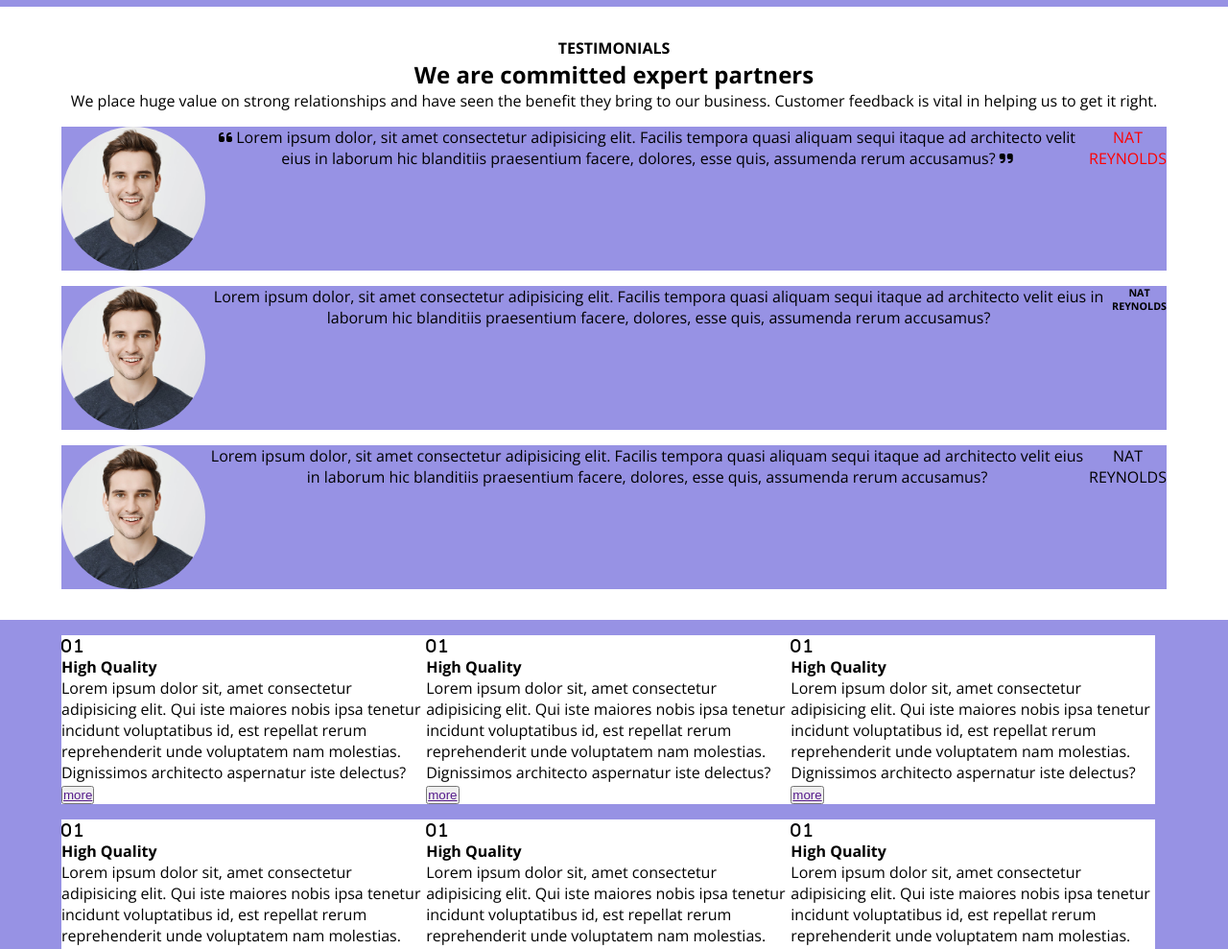
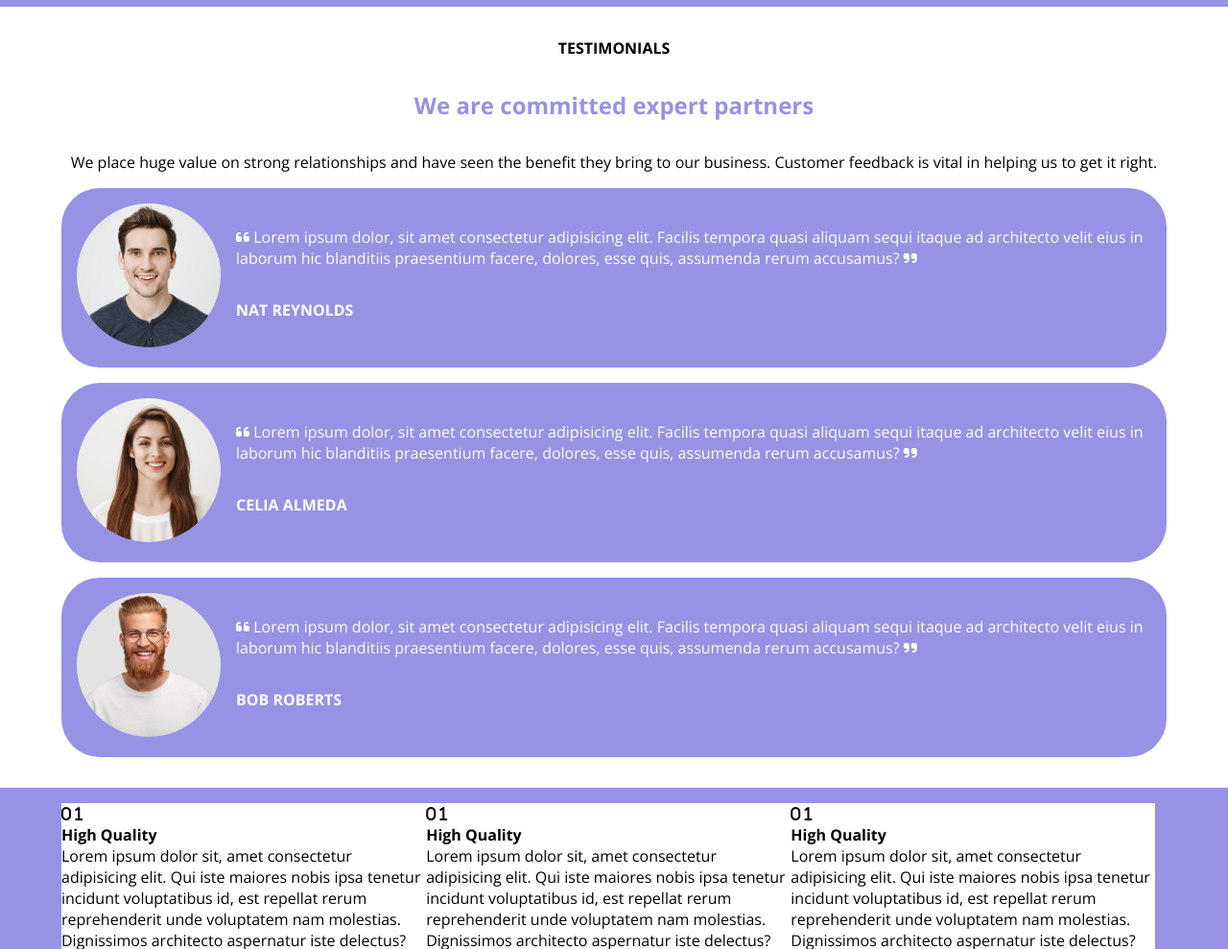
Before and after one commit to silvanoguel/htmlcss-responsive-layout, a plain HTML site: page index.html in a window 1280 px wide. Shown: the part 1760-2749 px from the top of the page at 96% size. Drawn offline with nearby package versions, Linux system fonts and the light colour scheme.

Commit message:
add:testimonials section details

```diff
--- a/css/style.css
+++ b/css/style.css
@@ -255,9 +255,21 @@ h3 {
 }
 
 /* Testimonals Section */
+
+h2 {
+   color: #9792E4;
+   margin-top: 2rem;
+   margin-bottom: 2rem;
+}
+
 .testimonial-card:not(.intro) {
     width: 100%;
-    background-color: #9792E4;;
+    background-color: #9792E4;
+    border-radius: 40px;
+    padding-top: 1rem;
+    padding-bottom: 1rem;
+    color: white;
+    padding: 1rem;
 }
 .testimonial-card .intro {
     width: 100%;
@@ -282,6 +294,14 @@ h3 {
     margin-bottom: 2rem;
 }
 
+.testimonial-card-text {
+    padding-bottom: 2rem;
+}
+
+.testimonial-name {
+    padding-top: 2rem;
+}
+
 /* Media Queries */
 
 /* For tablets */
@@ -291,12 +311,15 @@ h3 {
     .testimonial-card:not(.intro) {
         display: flex;
     }
+
+    .testimonial-card-text {
+        text-align: left;
+        padding-left: 1rem;
+        padding-top: 1.5rem;
+    }
 }
 
-.testimonial-name {
-    /* debug */
-    color: red;
-}
+
 
 /* Benefits section*/
 
--- a/index.html
+++ b/index.html
@@ -125,21 +125,33 @@
                 </div>
 
                 <div class="testimonial-card margin-top1rem">
-                    <img src="img/testimonial1.jpg" alt="">
-                    <p><i class="fa-solid fa-quote-left"></i> Lorem ipsum dolor, sit amet consectetur adipisicing elit. Facilis tempora quasi aliquam sequi itaque ad architecto velit eius in laborum hic blanditiis praesentium facere, dolores, esse quis, assumenda rerum accusamus? <i class="fa-solid fa-quote-right"></i></p>
-                    <span class="testimonial-name">NAT REYNOLDS</span>
+                    <div class="testimonial-card-image">
+                        <img src="img/testimonial1.jpg" alt="">
+                    </div>
+                    <div class="testimonial-card-text">
+                        <p><i class="fa-solid fa-quote-left"></i> Lorem ipsum dolor, sit amet consectetur adipisicing elit. Facilis tempora quasi aliquam sequi itaque ad architecto velit eius in laborum hic blanditiis praesentium facere, dolores, esse quis, assumenda rerum accusamus? <i class="fa-solid fa-quote-right"></i></p>
+                        <p class="testimonial-name"><b>NAT REYNOLDS</b></p>
+                    </div>
                 </div>
 
                 <div class="testimonial-card margin-top1rem">
-                    <img src="img/testimonial1.jpg" alt="">
-                    <p>Lorem ipsum dolor, sit amet consectetur adipisicing elit. Facilis tempora quasi aliquam sequi itaque ad architecto velit eius in laborum hic blanditiis praesentium facere, dolores, esse quis, assumenda rerum accusamus?</p>
-                    <h6>NAT REYNOLDS</h6>
+                    <div class="testimonial-card-image">
+                        <img src="img/testimonial2.jpg" alt="">
+                    </div>
+                    <div class="testimonial-card-text">
+                        <p><i class="fa-solid fa-quote-left"></i> Lorem ipsum dolor, sit amet consectetur adipisicing elit. Facilis tempora quasi aliquam sequi itaque ad architecto velit eius in laborum hic blanditiis praesentium facere, dolores, esse quis, assumenda rerum accusamus? <i class="fa-solid fa-quote-right"></i></p>
+                        <p class="testimonial-name"><b>CELIA ALMEDA</b></p>
+                    </div>
                 </div>
 
                 <div class="testimonial-card margin-top1rem">
-                    <img src="img/testimonial1.jpg" alt="">
-                    <p>Lorem ipsum dolor, sit amet consectetur adipisicing elit. Facilis tempora quasi aliquam sequi itaque ad architecto velit eius in laborum hic blanditiis praesentium facere, dolores, esse quis, assumenda rerum accusamus?</p>
-                    <span>NAT REYNOLDS</span>
+                    <div class="testimonial-card-image">
+                        <img src="img/testimonial3.jpg" alt="">
+                    </div>
+                    <div class="testimonial-card-text">
+                        <p><i class="fa-solid fa-quote-left"></i> Lorem ipsum dolor, sit amet consectetur adipisicing elit. Facilis tempora quasi aliquam sequi itaque ad architecto velit eius in laborum hic blanditiis praesentium facere, dolores, esse quis, assumenda rerum accusamus? <i class="fa-solid fa-quote-right"></i></p>
+                        <p class="testimonial-name"><b>BOB ROBERTS</b></p>
+                    </div>
                 </div>
 
             </div>
```
